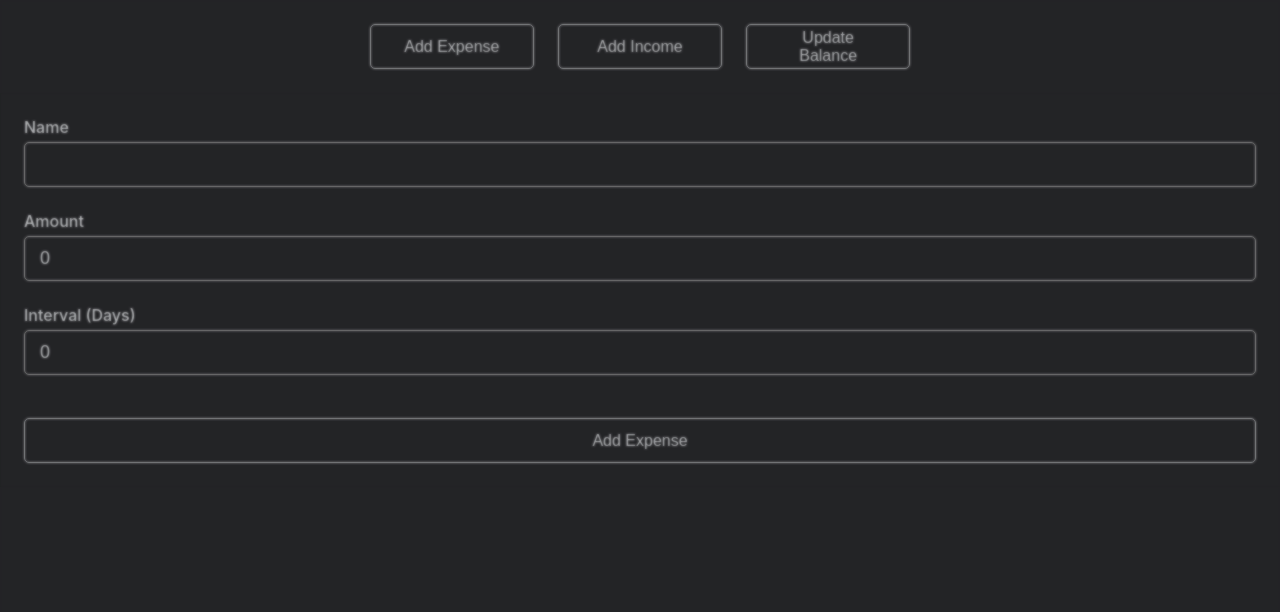
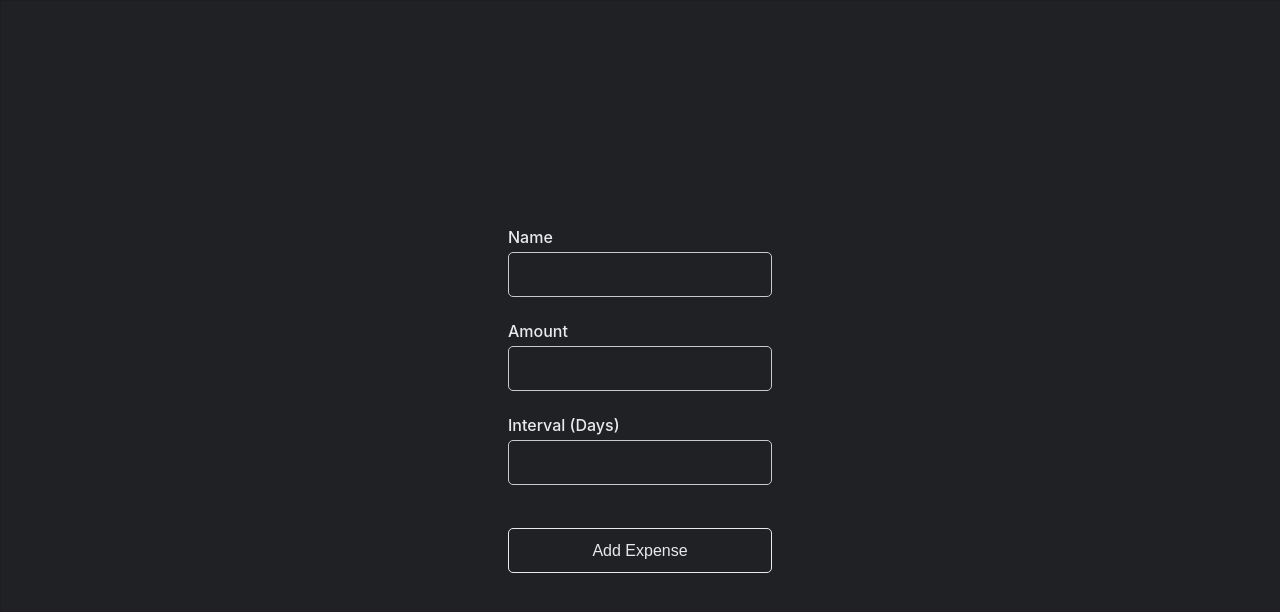
Before and after one commit to nathanaelmayne/budgeting, a React (Create React App) app in the folder Budgeting.Web/ClientApp/: page / in a window 1280 px wide. Both pictures are taken after a click on the button "Add Expense". Shown: the top 612 px of the page. Built offline with nearby package versions, Linux system fonts and the light colour scheme.

Commit message:
Added edit expense functionality

```diff
--- a/Budgeting.Web/ClientApp/public/index.html
+++ b/Budgeting.Web/ClientApp/public/index.html
@@ -21,7 +21,6 @@
 <body>
   <noscript>You need to enable JavaScript to run this app.</noscript>
   <div id="root"></div>
-  <div id="backdrop-root"></div>
   <div id="overlay-root"></div>
 </body>
 
--- a/Budgeting.Web/ClientApp/src/App.scss
+++ b/Budgeting.Web/ClientApp/src/App.scss
@@ -5,9 +5,25 @@
   .main-container {
     padding: 24px 0;
     max-width: 1000px;
+
     .actions {
       display: flex;
       gap: 24px;
     }
+
+    .historical-expenses {
+      padding: 24px 0;
+
+      tr {
+        cursor: pointer;
+        td:not(:first-child) {
+          padding: 8px 24px;
+        }
+
+        &:hover td {
+          background-color: #27282b;
+        }
+      }
+    }
   }
 }
--- a/Budgeting.Web/ClientApp/src/App.tsx
+++ b/Budgeting.Web/ClientApp/src/App.tsx
@@ -1,4 +1,4 @@
-import React from 'react';
+import React, { useEffect } from 'react';
 import './App.scss';
 import ExpenseForm from './components/expense-form/ExpenseForm';
 import Modal from './components/modal/Modal';
@@ -6,16 +6,39 @@ import TextButton from './components/text-button/TextButton';
 import { Expense } from './models/expense.model';
 
 function App() {
-  const [showModal, setShowModal] = React.useState(false);
+  const [showAddExpenseModal, setShowAddExpenseModal] = React.useState(false);
+  const [showEditExpenseModal, setShowEditExpenseModal] = React.useState(false);
   const [expenses, setExpenses] = React.useState<Expense[]>([]);
+  const [editingExpense, setEditingExpense] = React.useState<Expense>();
+
+  useEffect(() => {
+    setExpenses(() => JSON.parse(localStorage.getItem('expenses') || '[]'));
+  }, []);
+
+  useEffect(() => {
+    localStorage.setItem('expenses', JSON.stringify(expenses));
+  }, [expenses]);
 
   function handleAddExpense(expense: Expense) {
     setExpenses((prevState) => [...prevState, expense]);
-    setShowModal(false);
+    setShowAddExpenseModal(false);
+  }
+
+  function handleEditExpense(expense: Expense) {
+    const copy = [...expenses];
+    const index = expenses.findIndex((e) => e.id === expense.id);
+    copy.splice(index, 1, expense);
+    setExpenses(copy);
+    setShowEditExpenseModal(false);
   }
 
   function openAddExpenseDialog() {
-    setShowModal(true);
+    setShowAddExpenseModal(true);
+  }
+
+  function openEditExpenseDialog(expense: Expense) {
+    setEditingExpense(expense);
+    setShowEditExpenseModal(true);
   }
 
   return (
@@ -36,7 +59,10 @@ function App() {
           <table>
             <tbody>
               {expenses.map((expense) => (
-                <tr key={expense.id}>
+                <tr
+                  onClick={() => openEditExpenseDialog(expense)}
+                  key={expense.id}
+                >
                   <td>{expense.name}</td>
                   <td>{expense.amount}</td>
                   <td>{expense.intervalDays}</td>
@@ -47,9 +73,18 @@ function App() {
         </div>
       </div>
 
-      {showModal && (
+      {showAddExpenseModal && (
         <Modal>
-          <ExpenseForm onAddExpense={(e) => handleAddExpense(e)} />
+          <ExpenseForm handleExpenseSaved={(e) => handleAddExpense(e)} />
+        </Modal>
+      )}
+
+      {showEditExpenseModal && (
+        <Modal>
+          <ExpenseForm
+            editingExpense={editingExpense}
+            handleExpenseSaved={(e) => handleEditExpense(e)}
+          />
         </Modal>
       )}
     </div>
--- a/Budgeting.Web/ClientApp/src/components/expense-form/ExpenseForm.scss
+++ b/Budgeting.Web/ClientApp/src/components/expense-form/ExpenseForm.scss
@@ -1,3 +1,6 @@
+.ExpenseForm {
+  max-width: 400px;
+
   .InputField {
     padding-bottom: 24px;
   }
@@ -9,3 +12,4 @@ button {
   .button-wrapper {
     padding-top: 19px;
   }
+}
--- a/Budgeting.Web/ClientApp/src/components/expense-form/ExpenseForm.tsx
+++ b/Budgeting.Web/ClientApp/src/components/expense-form/ExpenseForm.tsx
@@ -6,29 +6,55 @@ import './ExpenseForm.scss';
 
 interface Props {
   // eslint-disable-next-line no-unused-vars
-  onAddExpense: (expense: Expense) => void;
+  handleExpenseSaved: (expense: Expense) => void;
+  editingExpense?: Expense;
 }
 
-function ExpenseForm({ onAddExpense }: Props) {
+function ExpenseForm({ handleExpenseSaved, editingExpense }: Props) {
   const [name, setName] = useState<string>('');
-  const [amount, setAmount] = useState<number>(0);
-  const [intervalDays, setIntervalDays] = useState<number>(0);
+  const [amount, setAmount] = useState<string>('');
+  const [intervalDays, setIntervalDays] = useState<string>('');
   const [expense, setExpense] = useState<Expense>();
+  const [editing, setEditing] = useState<boolean>(false);
 
   useEffect(() => {
-    if (!expense) {
+    if (editingExpense) {
+      setEditing(true);
+      setName(editingExpense.name);
+      setAmount(editingExpense.amount.toString());
+      setIntervalDays(editingExpense.intervalDays.toString());
+      setExpense(editingExpense);
+    }
+  }, []);
+
+  useEffect(() => {
+    if (!expense || editing) {
       return;
     }
-    onAddExpense(expense);
+    handleExpenseSaved(expense);
   }, [expense]);
 
   function handleAddExpense() {
     setExpense({
       id: crypto.randomUUID(),
       name,
-      amount,
-      intervalDays,
+      amount: parseInt(amount, 10),
+      intervalDays: parseInt(intervalDays, 10),
     });
+  }
+
+  function handleEditExpense() {
+    if (!expense) return;
+
+    const newExpense: Expense = {
+      id: expense.id,
+      name,
+      amount: parseInt(amount, 10),
+      intervalDays: parseInt(intervalDays, 10),
+    };
+
+    setEditing(false);
+    setExpense(newExpense);
   }
 
   return (
@@ -45,7 +71,7 @@ function ExpenseForm({ onAddExpense }: Props) {
         <input
           defaultValue={amount}
           type="number"
-          onChange={(e) => setAmount(parseInt(e.target.value, 10))}
+          onChange={(e) => setAmount(e.target.value)}
         />
       </InputField>
 
@@ -53,15 +79,28 @@ function ExpenseForm({ onAddExpense }: Props) {
         <input
           defaultValue={intervalDays}
           type="number"
-          onChange={(e) => setIntervalDays(parseInt(e.target.value, 10))}
+          onChange={(e) => setIntervalDays(e.target.value)}
         />
       </InputField>
 
       <div className="button-wrapper">
-        <TextButton onClick={() => handleAddExpense()}>Add Expense</TextButton>
+        {editing && (
+          <TextButton onClick={() => handleEditExpense()}>
+            Edit Expense
+          </TextButton>
+        )}
+        {!editing && (
+          <TextButton onClick={() => handleAddExpense()}>
+            Add Expense
+          </TextButton>
+        )}
       </div>
     </div>
   );
 }
 
+ExpenseForm.defaultProps = {
+  editingExpense: undefined,
+};
+
 export default ExpenseForm;
--- a/Budgeting.Web/ClientApp/src/components/modal/Modal.scss
+++ b/Budgeting.Web/ClientApp/src/components/modal/Modal.scss
@@ -2,21 +2,18 @@
   box-shadow: inset 1px 1px 0 rgb(0 0 0 / 10%), inset 0 -1px 0 rgb(0 0 0 / 7%);
   z-index: 4001;
   padding: 24px;
+  height: 100%;
+  width: 100%;
+  position: absolute;
+  top: 0;
+  display: flex;
+  justify-content: center;
+
+  > * {
+    margin: 0;
+    position: absolute;
+    top: 50%;
+    -ms-transform: translateY(-50%);
+    transform: translateY(-50%);
+  }
 }
-
-.Backdrop {
-  position: fixed;
-  top: 0;
-  right: 0;
-  bottom: 0;
-  left: 0;
-  background-color: rgba(51, 51, 51, 0.3);
-  backdrop-filter: blur(1px);
-  opacity: 0.75;
-  transition: all 100ms cubic-bezier(0.4, 0, 0.2, 1);
-  transition-delay: 200ms;
-  display: flex;
-  align-items: center;
-  justify-content: center;
-  z-index: 4000;
-}
--- a/Budgeting.Web/ClientApp/src/components/modal/Modal.tsx
+++ b/Budgeting.Web/ClientApp/src/components/modal/Modal.tsx
@@ -1,4 +1,4 @@
-import React, { Component, ReactNode } from 'react';
+import { Component, ReactNode } from 'react';
 import ReactDOM from 'react-dom';
 import './Modal.scss';
 
@@ -9,34 +9,20 @@ interface Props {
 class Modal extends Component<Props> {
   modalRoot = document.getElementById('overlay-root') as HTMLElement;
 
-  backdropRoot = document.getElementById('backdrop-root') as HTMLElement;
-
   modalElement: HTMLElement = document.createElement('div');
-
-  backdropElement: HTMLElement = document.createElement('div');
 
   componentDidMount() {
     this.modalRoot.appendChild(this.modalElement);
-    this.backdropRoot.appendChild(this.backdropElement);
   }
 
   componentWillUnmount() {
     this.modalRoot.removeChild(this.modalElement);
-    this.backdropRoot.removeChild(this.backdropElement);
   }
 
   render() {
     const { children } = this.props;
     this.modalElement.className = 'Modal';
-    return (
-      <>
-        {ReactDOM.createPortal(
-          <div className="Backdrop" />,
-          this.backdropElement,
-        )}
-        {ReactDOM.createPortal(children, this.modalElement)}
-      </>
-    );
+    return ReactDOM.createPortal(children, this.modalElement);
   }
 }
 
```
Lines whose indentation alone changed are shown as unchanged.
